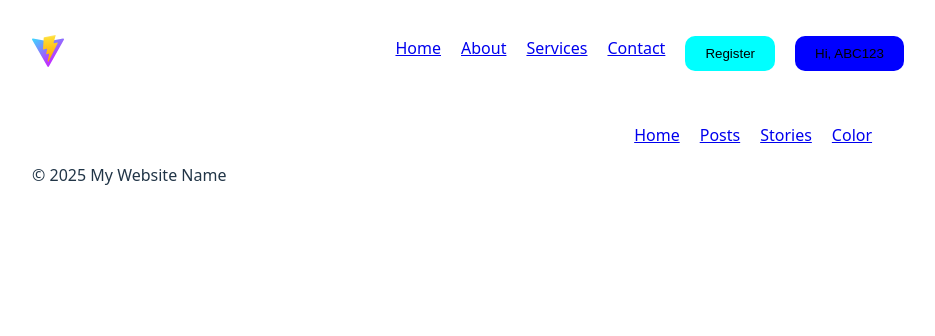
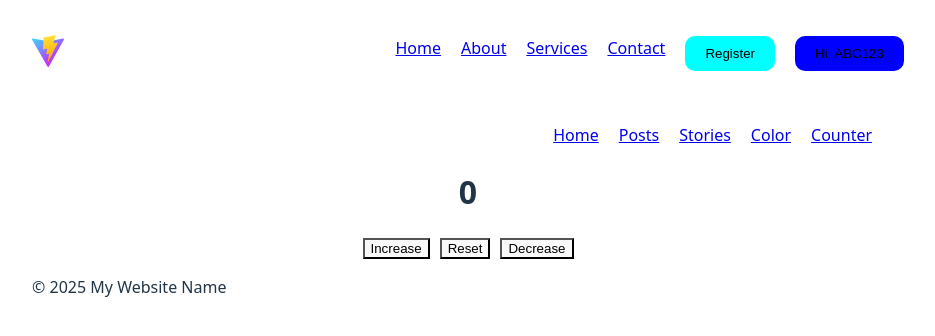
Before and after one commit to a6hijeet/react-demo, a React (Vite) app: page /counter in a window 1280 px wide. Shown: the top 336 px of the page, without its empty margins (172-1107 px from the left). Built offline with nearby package versions, Linux system fonts and the light colour scheme.

Commit message:
Counter component with updater function

```diff
--- a/src/App.jsx
+++ b/src/App.jsx
@@ -6,6 +6,7 @@ import Post from './components/Post'
 import Story from './components/Story'
 import { BrowserRouter, Routes, Route, Link } from 'react-router-dom';
 import Color from './components/Color'
+import Counter from './components/Counter/Counter'
 
 
 function Home() {
@@ -28,6 +29,7 @@ function App() {
           <li> <Link to="/posts">Posts </Link></li>
           <li> <Link to="/stories">Stories </Link></li>
           <li><Link to="/color">Color </Link></li>
+          <li><Link to="/counter">Counter </Link></li>
         </ul>
       </nav>
       <Routes>
@@ -35,6 +37,7 @@ function App() {
         <Route path="/posts" element={<Post />}/>
         <Route path="/stories" element={<Story />}/>
         <Route path="/color" element={<Color />}/>
+        <Route path="/counter" element={<Counter />}/>
       </Routes>
 
       <Footer />
--- /dev/null
+++ b/src/components/Counter/Counter.css
@@ -0,0 +1,7 @@
+.counter-wrapper {
+  text-align: center;
+}
+.counter-wrapper .button-wrapper {
+  justify-content: center;
+  gap: 10px;
+}
--- /dev/null
+++ b/src/components/Counter/Counter.jsx
@@ -0,0 +1,30 @@
+import { useState } from "react"
+import './Counter.css'
+
+function Counter() {
+
+  const [count, setCount] = useState(0);
+
+  const handleIncrement = () => {
+    setCount(c => c + 1);
+
+  }
+  const handleDecrement = () => {
+    setCount(c => c - 1);
+  }
+  const handleReset = () => {
+    setCount(0);
+  }
+  return(
+    <div className="counter-wrapper">
+      <h1>{count}</h1>
+      <div className="button-wrapper">
+        <button className="increase" onClick={handleIncrement}>Increase</button>
+        <button className="reset" onClick={handleReset}>Reset</button>
+        <button className="decrease" onClick={handleDecrement}>Decrease</button>
+      </div>
+    </div>
+  )
+}
+
+export default Counter
```
